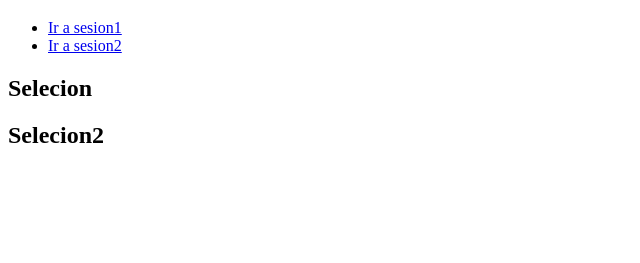
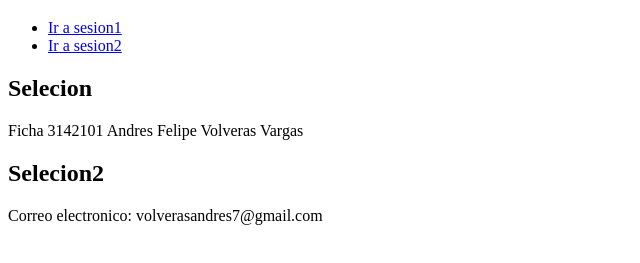
Before and after one commit to AndresFelipe777/Andres-Felipe-1061432959, a plain HTML site: page Vinculo.html in a window 1280 px wide. Shown: the part 61-324 px from the top of the page, without its empty margins (0-640 px from the left). Drawn offline with Linux system fonts and the light colour scheme.

Commit message:
Vinculo V02

```diff
--- a/Vinculo.html
+++ b/Vinculo.html
@@ -15,9 +15,11 @@
     </nav>
     <section id="sesion1">
     <h2>Selecion</h2>
+    <p>Ficha 3142101 Andres Felipe Volveras Vargas</p>
     </section>
     <section id="#Seccion2">
     <h2>Selecion2</h2>
+    <p>Correo electronico: volverasandres7@gmail.com</p>
     </section>
 
 </body>
```
